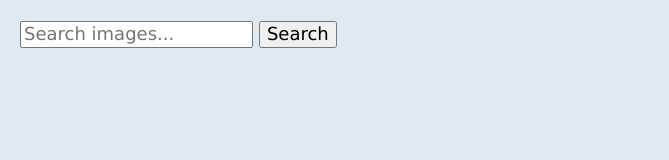
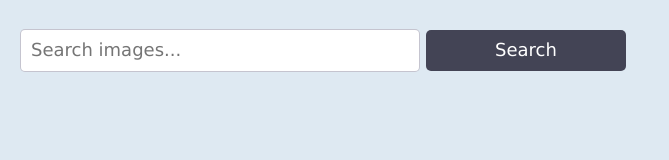
Before and after one commit to Anyanka2/goit-js-hw-11, a website built with Parcel: page src/index.html in a window 1280 px wide. Shown: the whole page, without its empty margins (0-669 px from the left). Built offline with nearby package versions, Linux system fonts and the light colour scheme.

Commit message:
added css

```diff
--- a/src/css/styles.css
+++ b/src/css/styles.css
@@ -32,6 +32,42 @@ img {
   opacity: 0;
   display: none;
   visibility: hidden;
+}
+input {
+  width: 400px;
+  padding: 10px;
+  border-radius: 5px;
+  border: 1px solid #434455;
+  font-size: 18px;
+}
+input:valid {
+  border-color: rgb(64, 60, 96, 0.3);
+}
+input:focus,
+input:hover {
+  animation: pulse 0.5s ease-in-out;
+}
+button {
+  width: 200px;
+  padding: 10px 16px;
+  margin-top: 10px;
+  border-radius: 5px;
+  border: none;
+  cursor: pointer;
+  font-size: 18px;
+  color: #fff;
+  background-color: #434455;
+}
+@keyframes pulse {
+  from {
+    box-shadow: 0 0 25px #434455, 0 0 50px #fff;
+  }
+}
+button:focus,
+button:hover {
+  background-color: #434455;
+  color: #fff;
+  animation: pulse 0.5s ease-in-out;
 }
 .gallery {
   display: flex;
@@ -78,6 +114,10 @@ img {
   opacity: 0;
   visibility: hidden;
 }
+.btn-to-top:hover,
+.btn-to-top:focus {
+  animation: pulse 0.5s ease-in-out;
+}
 .btn-to-top--visible {
   opacity: 1;
   visibility: visible;
@@ -88,3 +128,7 @@ img {
   height: 40px;
   fill: #434455;
 }
+.load-more-btn {
+  display: flex;
+  justify-content: center;
+}
```
